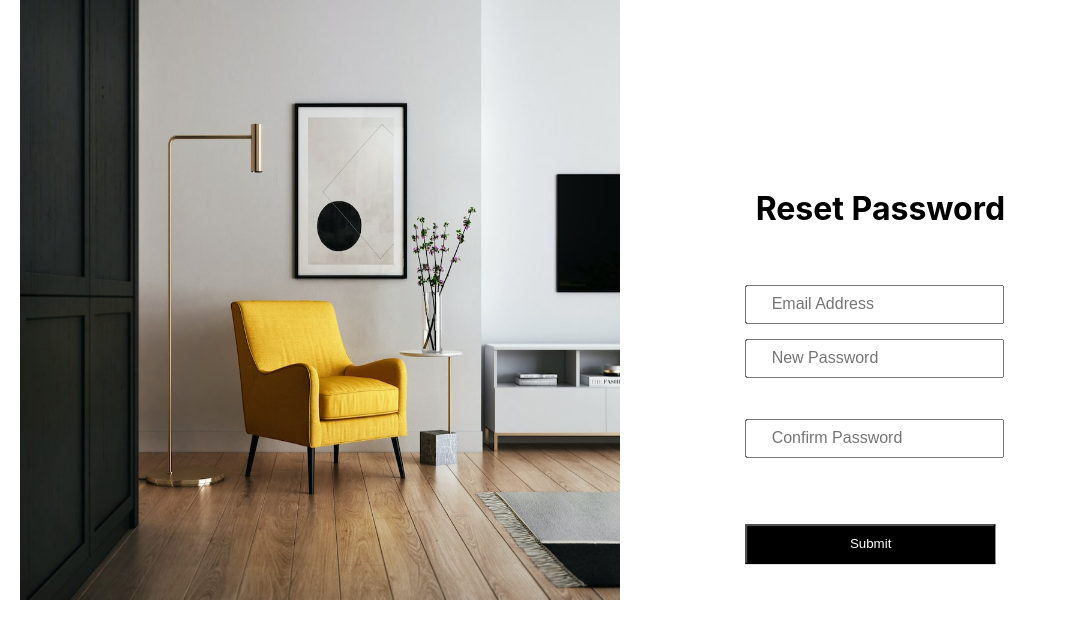
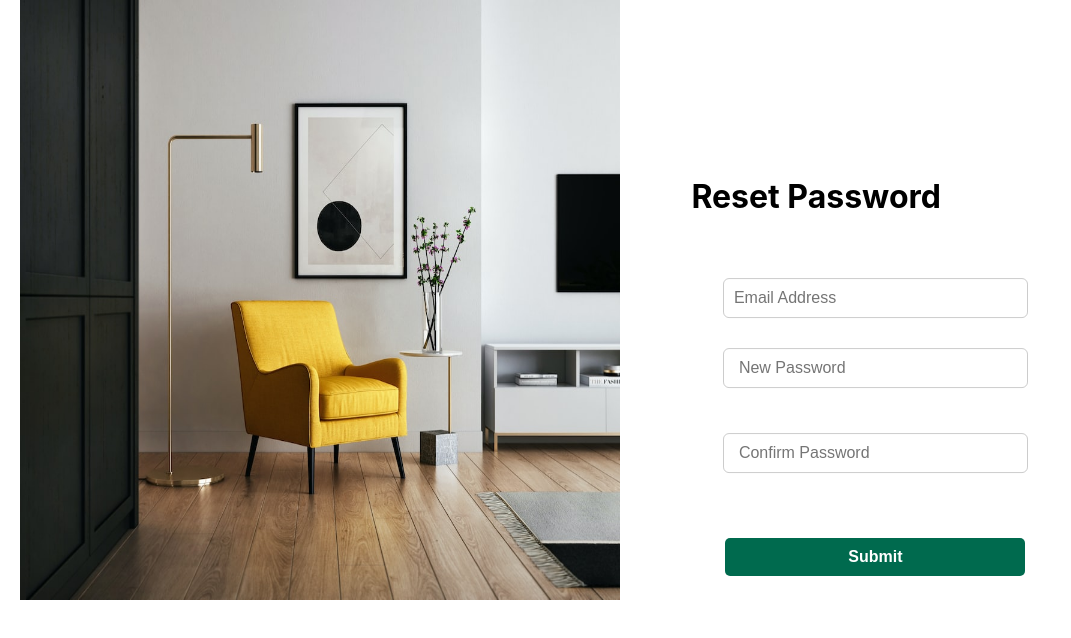
Before and after one commit to gautamsagar99/GDP-Group07-BearcatFurnitureHub, a React (Create React App) app in the folder codes/frontend/: page /ResetPassword in a window 1280 px wide. Shown: the top 638 px of the page, without its empty margins (0-1071 px from the left). Built offline with nearby package versions, Linux system fonts and the light colour scheme.

Commit message:
Used button and textfield components in ResetPassword Page

```diff
--- a/codes/frontend/src/pages/RegisterPage/Register.js
+++ b/codes/frontend/src/pages/RegisterPage/Register.js
@@ -204,7 +204,7 @@ function Register() {
         </Form.Group>
         <br/>
         <br/>
-        <Button label="Register" onClick={handleRegister} color="primary"/>
+        <Button type="button" label="Register" onClick={handleRegister} color="primary"/>
 
       </Form>
     </div>
--- a/codes/frontend/src/pages/ResetPasswordPage/EmailAdress.js
+++ b/codes/frontend/src/pages/ResetPasswordPage/EmailAdress.js
@@ -1,10 +1,11 @@
 import React, { useState } from "react";
-import Button from "react-bootstrap/Button";
-
 import Form from "react-bootstrap/Form";
 import { useNavigate } from "react-router-dom";
 import img from "../../assets/images/mainImage.jpg";
 import "./ResetPassword.css";
+import Button from "../../components/Button/Button";
+
+import TextField from "../../components/TextField/Textfield";
 
 const EmailAdress = () => {
   const [data, setData] = useState({ emailAddress: "" });
@@ -49,17 +50,14 @@ const EmailAdress = () => {
       <img src={img} alt="Logo" className="imglogo"></img>
       <Form>
         <Form.Group className="mb-3" controlId="forgotpasswordEmail">
-          <Form.Label className="label">
-            Email address <span style={{ color: "red" }}>*</span>
-          </Form.Label>
 
-          <Form.Control
+          <TextField
             type="email"
             value={emailAddress}
             name="emailAddress"
             placeholder="Email Address"
             onChange={onchange}
-            style={{ fontSize: "16px", height: "15px", padding: "10px 24px" }}
+            required={true}
           />
 
           {emailAddress.length > 0 &&
@@ -70,9 +68,7 @@ const EmailAdress = () => {
             )}
         </Form.Group>
         <br />
-        <Button className="otpbutton" onClick={handleCode}>
-          Send Code
-        </Button>
+        <Button type="button" onClick={handleCode} color="primary" label="Send Code"/>
       </Form>
     </div>
   );
--- a/codes/frontend/src/pages/ResetPasswordPage/ResetPassword.js
+++ b/codes/frontend/src/pages/ResetPasswordPage/ResetPassword.js
@@ -1,6 +1,7 @@
 import React, { useState } from "react";
-import Button from "react-bootstrap/Button";
 import Form from "react-bootstrap/Form";
+import Button from "../../components/Button/Button"
+import TextField from "../../components/TextField/Textfield";
 import { useNavigate } from "react-router-dom";
 import "./ResetPassword.css";
 import image from "../../assets/images/mainImage.jpg";
@@ -77,37 +78,34 @@ function ResetPassword() {
         <h1 className="heading">Reset Password</h1>
         <br />
         <Form.Group className="mb-7" controlId="formBasicemail">
-          <Form.Control
+          <TextField
             type="email"
             value={email}
             name="email"
             onChange={onchange}
             placeholder="Email Address"
             // disabled="true"
-            style={{ fontSize: "16px", height: "15px", padding: "10px 24px" }}
           />
           {errors.email && <div className="error">{errors.email}</div>}
         </Form.Group>
         <br />
         <Form.Group className="mb-3" controlId="formBasicpassword">
-          <Form.Control
+          <TextField
             type="password"
             value={newPassword}
             name="newPassword"
             onChange={onchange}
             placeholder="New Password"
-            style={{ fontSize: "16px", height: "15px", padding: "10px 24px" }}
           />
         </Form.Group>
         <br />
         <Form.Group className="mb-3" controlId="formBasicconfirmpassword">
-          <Form.Control
+          <TextField
             type="password"
             value={confirmPassword}
             name="confirmPassword"
             onChange={onchange}
             placeholder="Confirm Password"
-            style={{ fontSize: "16px", height: "15px", padding: "10px 24px" }}
           />
           {errors.confirmPassword && (
             <div className="error">{errors.confirmPassword}</div>
@@ -115,9 +113,7 @@ function ResetPassword() {
         </Form.Group>
         <br />
         <br />
-        <Button className="black" onClick={handleResetPassword}>
-          Submit
-        </Button>
+        <Button label="Submit" type="button" color="primary" onClick={handleResetPassword}/>
       </Form>
     </div>
   );
--- a/codes/frontend/src/pages/ResetPasswordPage/SendCode.js
+++ b/codes/frontend/src/pages/ResetPasswordPage/SendCode.js
@@ -1,5 +1,6 @@
 import React, { useState } from "react";
-import Button from "react-bootstrap/Button";
+import Button from "../../components/Button/Button"
+import TextField from "../../components/TextField/Textfield";
 import Form from "react-bootstrap/Form";
 import imges from "../../assets/images/mainImage.jpg";
 import { useNavigate } from "react-router-dom";
@@ -48,23 +49,18 @@ const SendCode = () => {
       <img src={imges} alt="Logo" className="imglogo"></img>
       <Form>
         <Form.Group className="mb-3" controlId="sendCode">
-          <Form.Label className="label">
-            Please Enter Code <span style={{ color: "red" }}>*</span>
-          </Form.Label>
 
-          <Form.Control
+          <TextField
             type="code"
             name="code"
             value={code}
+            label="Please Enter Code"
             placeholder="XXXXXX"
             onChange={onchange}
-            style={{ fontSize: "16px", height: "15px", padding: "10px 24px" }}
           />
         </Form.Group>
         <br />
-        <Button className="otpbutton" onClick={handleValidation}>
-          Validate
-        </Button>
+        <Button label="Validate" color="primary" type="button" onClick={handleValidation}/>
       </Form>
     </div>
   );
```
